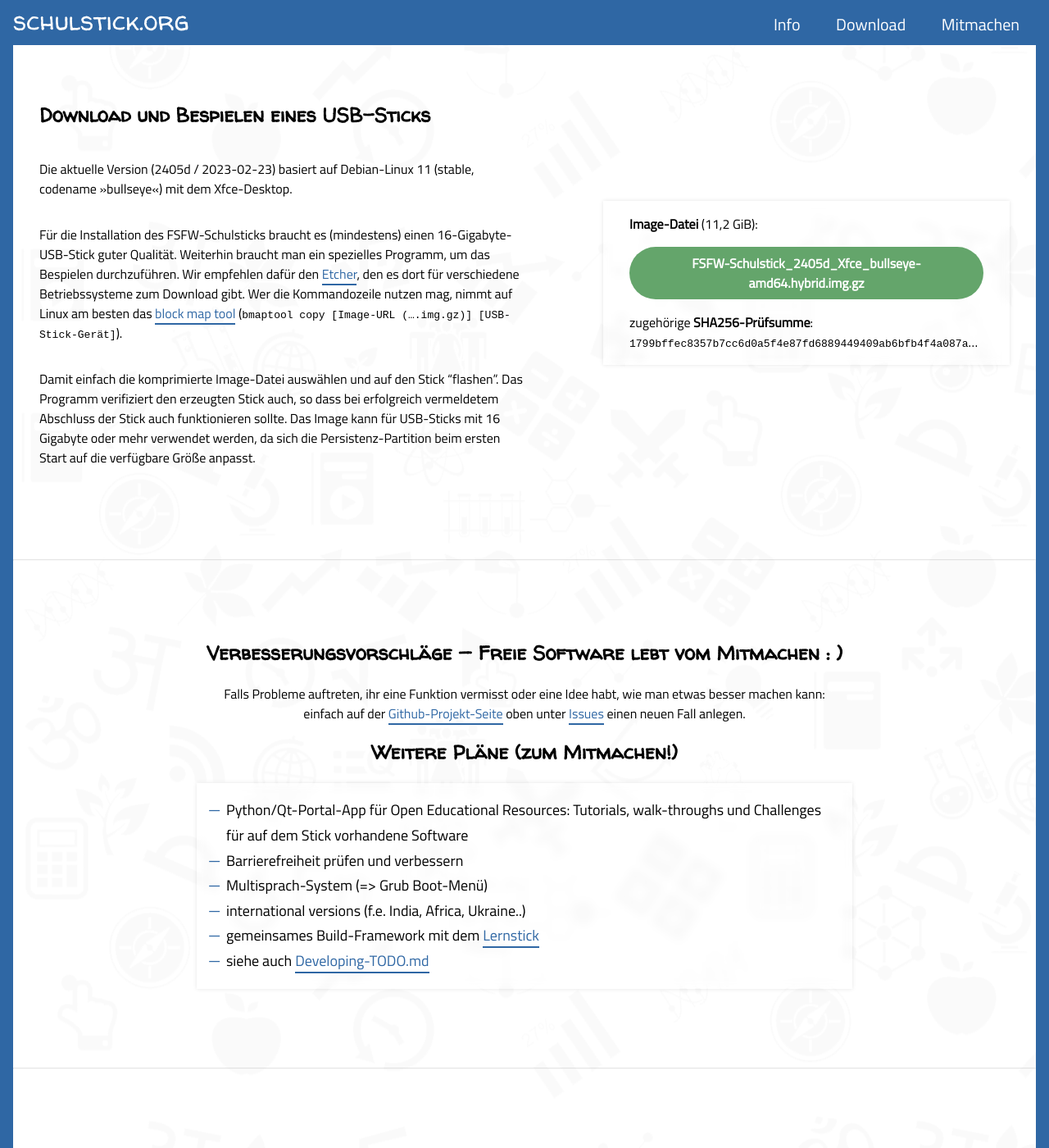
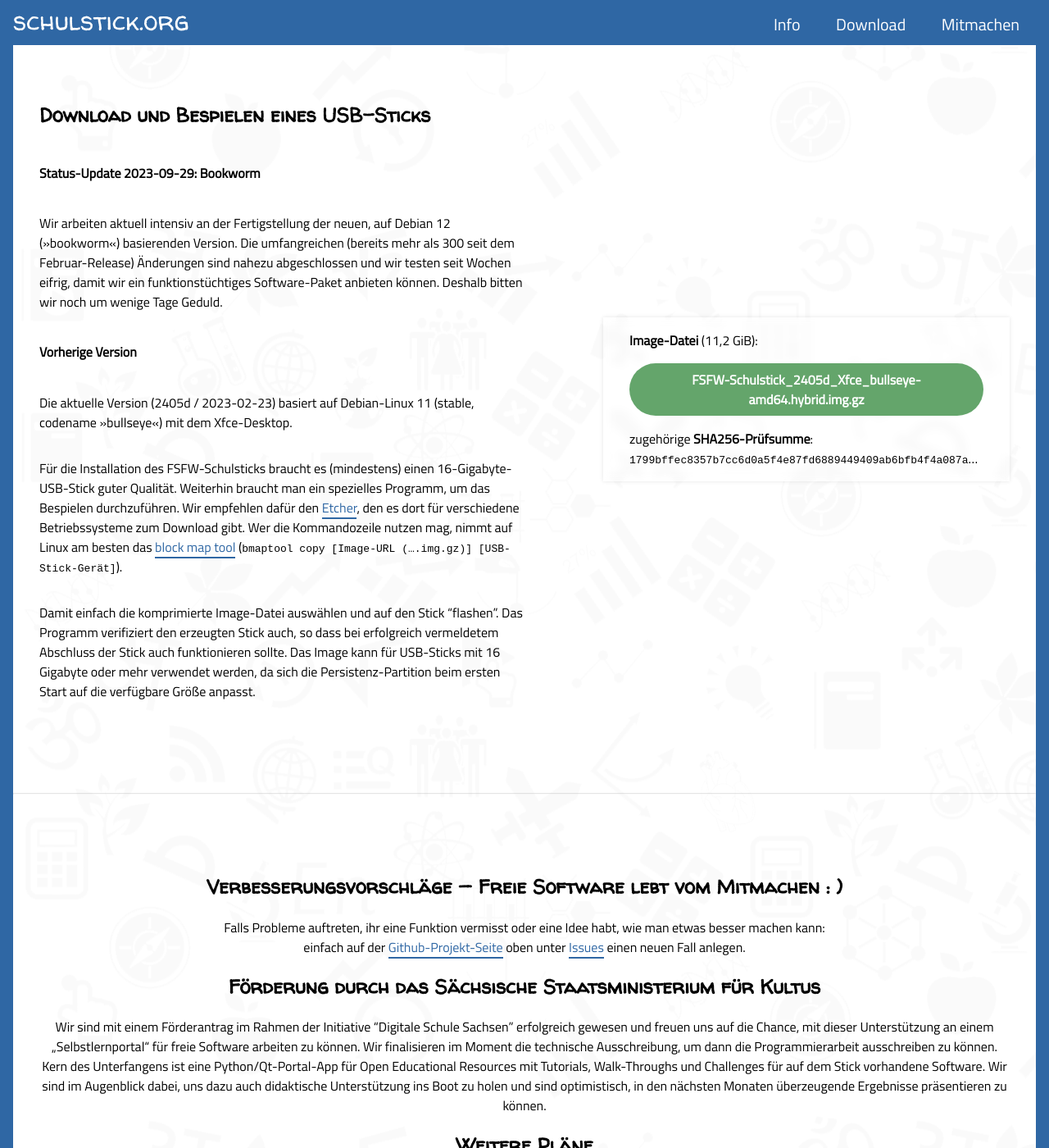
Before and after one commit to fsfw-dresden/schulstick-page, a Jekyll site: the page built from index.md, in a window 1280 px wide and 1400 px high, scrolled down 1395 px. Shown: the whole window at 82% size. Built offline with Jekyll 4.4.1, drawn with Linux system fonts in a browser that asks for light colours.

Commit message:
Status-Update & Erwähnen der Förderung durch Sächsisches Kultusministerium

```diff
--- a/index.md
+++ b/index.md
@@ -26,6 +26,10 @@ Einige weitere Informationen und Screenshots zum Stick-Projekt finden Sie auf de
 <section class="two-columns" markdown="1">
 
 ## Download und Bespielen eines USB-Sticks
+#### Status-Update 2023-09-29: Bookworm
+Wir arbeiten aktuell intensiv an der Fertigstellung der neuen, auf Debian 12 (»bookworm«) basierenden Version. Die umfangreichen (bereits mehr als 300 seit dem Februar-Release) Änderungen sind nahezu abgeschlossen und wir testen seit Wochen eifrig, damit wir ein funktionstüchtiges Software-Paket anbieten können. Deshalb bitten wir noch um wenige Tage Geduld.
+
+#### Vorherige Version
 Die aktuelle Version (2405d / 2023-02-23) basiert auf Debian-Linux 11 (stable, codename »bullseye«) mit dem Xfce-Desktop.
 
 Für die Installation des FSFW-Schulsticks braucht es (mindestens) einen 16-Gigabyte-USB-Stick guter Qualität. Weiterhin braucht man ein spezielles Programm, um das Bespielen durchzuführen. Wir empfehlen dafür den [Etcher](https://www.balena.io/etcher/), den es dort für verschiedene Betriebssysteme zum Download gibt. Wer die Kommandozeile nutzen mag, nimmt auf Linux am besten das [block map tool](https://pkgs.org/search/?q=bmaptool&on=files) (`bmaptool copy [Image-URL (….img.gz)] [USB-Stick-Gerät]`).
@@ -49,8 +53,10 @@ Das Image kann für USB-Sticks mit 16 Gigabyte oder mehr verwendet werden, da si
 Falls Probleme auftreten, ihr eine Funktion vermisst oder eine Idee habt, wie man etwas besser machen kann:<br/>
 einfach auf der [Github-Projekt-Seite](https://github.com/fsfw-dresden/usb-live-linux) oben unter [Issues](https://github.com/fsfw-dresden/usb-live-linux/issues) einen neuen Fall anlegen.
 
-## Weitere Pläne (zum Mitmachen!)
-- Python/Qt-Portal-App für Open Educational Resources: Tutorials, walk-throughs und Challenges für auf dem Stick vorhandene Software
+## Förderung durch das Sächsische Staatsministerium für Kultus
+Wir sind mit einem Förderantrag im Rahmen der Initiative "Digitale Schule Sachsen" erfolgreich gewesen und freuen uns auf die Chance, mit dieser Unterstützung an einem „Selbstlernportal“ für freie Software arbeiten zu können. Wir finalisieren im Moment die technische Ausschreibung, um dann die Programmierarbeit ausschreiben zu können. Kern des Unterfangens ist eine Python/Qt-Portal-App für Open Educational Resources mit Tutorials, Walk-Throughs und Challenges für auf dem Stick vorhandene Software. Wir sind im Augenblick dabei, uns dazu auch didaktische Unterstützung ins Boot zu holen und sind optimistisch, in den nächsten Monaten überzeugende Ergebnisse präsentieren zu können.
+
+## Weitere Pläne
 - Barrierefreiheit prüfen und verbessern
 - Multisprach-System (=> Grub Boot-Menü)
 - international versions (f.e. India, Africa, Ukraine..)
```
